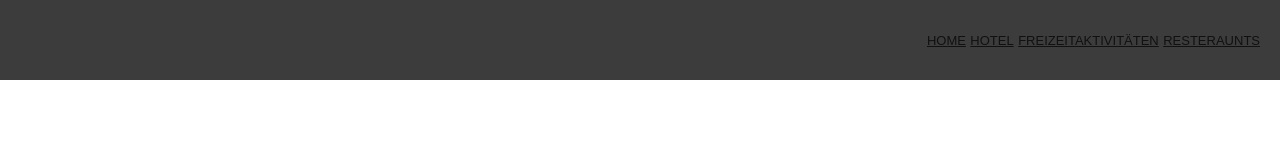
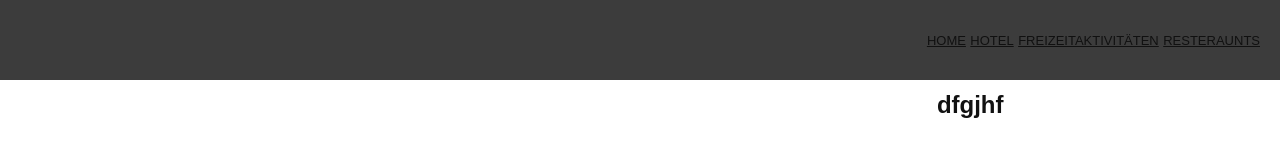
Before and after one commit to GruppeA/Hotel, a plain HTML site: page Projektarbeit_Gruppe_A/Index.html in a window 1280 px wide. Drawn offline with Linux system fonts and the light colour scheme.

Commit message:
Update Index.html

```diff
--- a/Projektarbeit_Gruppe_A/Index.html
+++ b/Projektarbeit_Gruppe_A/Index.html
@@ -20,6 +20,8 @@
 			<li><a href="Code/Hotel.html">Hotel</a></li>
 			<li><a href="Code/Freizeitaktivitäten.html">Freizeitaktivitäten</a></li>
 			<li><a href="Code/Resteraunts.html">Resteraunts</a></li>
+
+			<h1>dfgjhf</h1>
 		</ul>
 	</nav>
 
```
